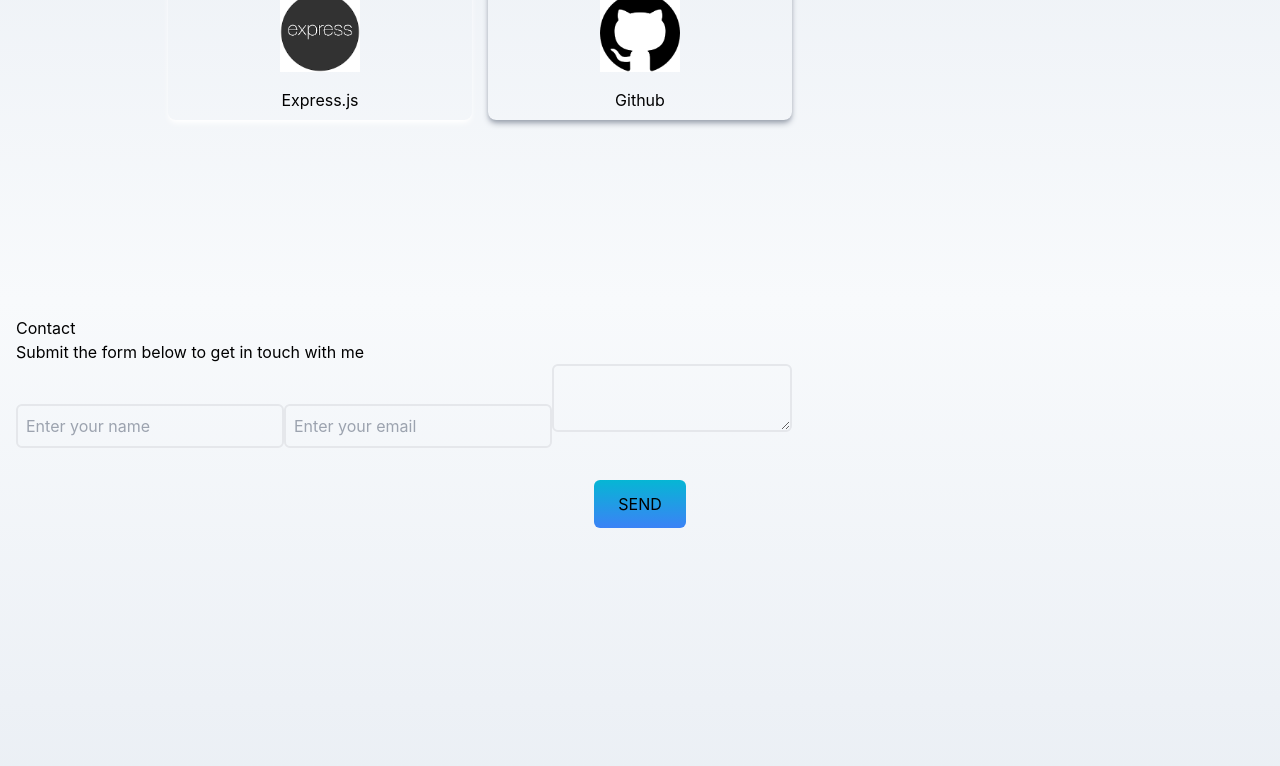
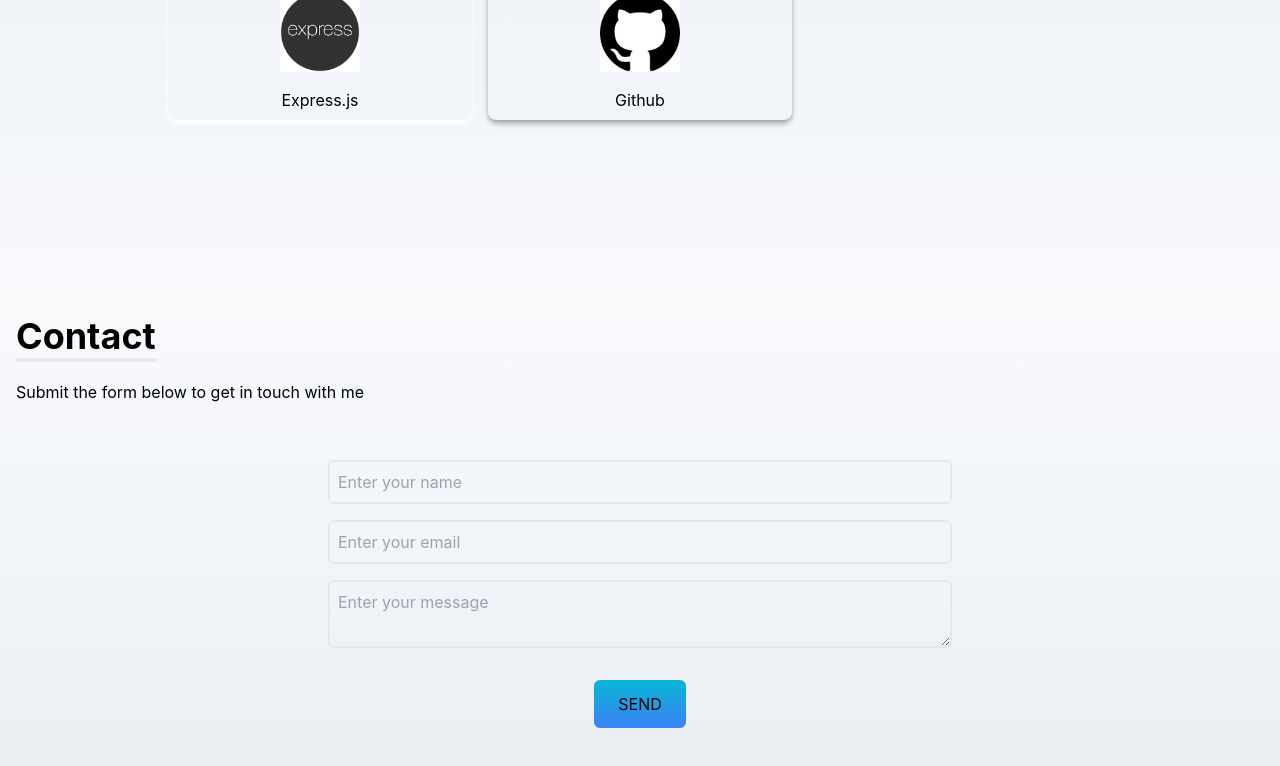
Before and after one commit to tafonhubertnwana/My-portfolio, a React (Create React App) app in the folder my-portfolio/: page / in a window 1280 px wide. Shown: the part 2900-3666 px from the top of the page. Built offline with nearby package versions, Linux system fonts and the light colour scheme.

Commit message:
styling the contact section

```diff
--- a/my-portfolio/src/components/Contact.jsx
+++ b/my-portfolio/src/components/Contact.jsx
@@ -3,14 +3,14 @@ import React from 'react'
 const Contact = () => {
   return (
     <div name="contact" className=" p-4 bg-gradient-to-b from-slate-50 to-slate-200 text-black w-full h-screen">
-      <div classNmae="flex ">
-        <div>
-          <p>Contact</p>
-          <p> Submit the form below to get in touch with me</p>
+      <div classNmae="flex flex-col p-4 justify-center max-w-screen-lg mx-auto h-full">
+        <div className="pb-8">
+          <p className="text-4xl font-bold inline border-b-4 botder-gray-500">Contact</p>
+          <p className='py-6'> Submit the form below to get in touch with me</p>
         </div>
 
-        <div>
-          <form action="">
+        <div className='flex justify-center items-center'>
+          <form action="https://getform.io/f/7ec526fc-2ea4-40a1-bb70-ad4e4ed25074" method="POST" className='flex flex-col w-full md:w-1/2'>
             <input
               type="text"
               name="name"
@@ -21,11 +21,12 @@ const Contact = () => {
               type="text"
               name="Email"
               placeholder="Enter your email"
-              className="p-2 bg-transparent border-2 rounded-md text-black focus:outline-none"
+              className="p-2 my-4 bg-transparent border-2 rounded-md text-black focus:outline-none"
             />
             <textarea
               name="message"
               row="10"
+              placeholder='Enter your message'
               className="p-2 bg-transparent border-2 rounded-md text-black focus:outline-none"
             >
             </textarea>
```
